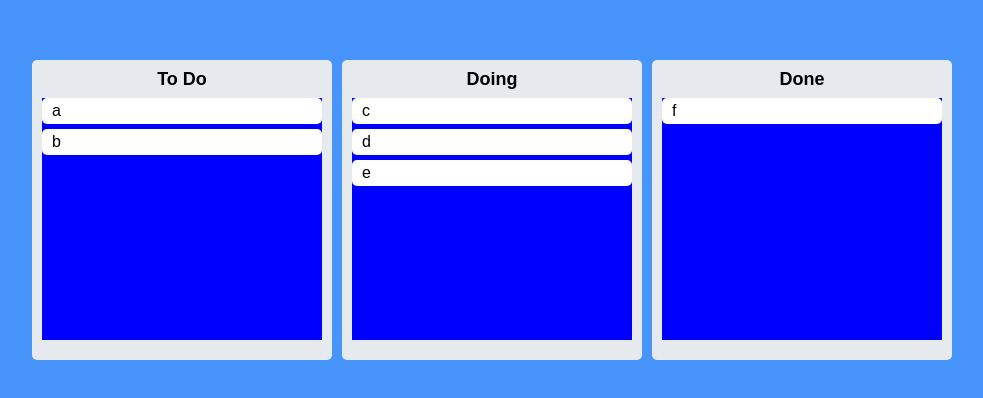
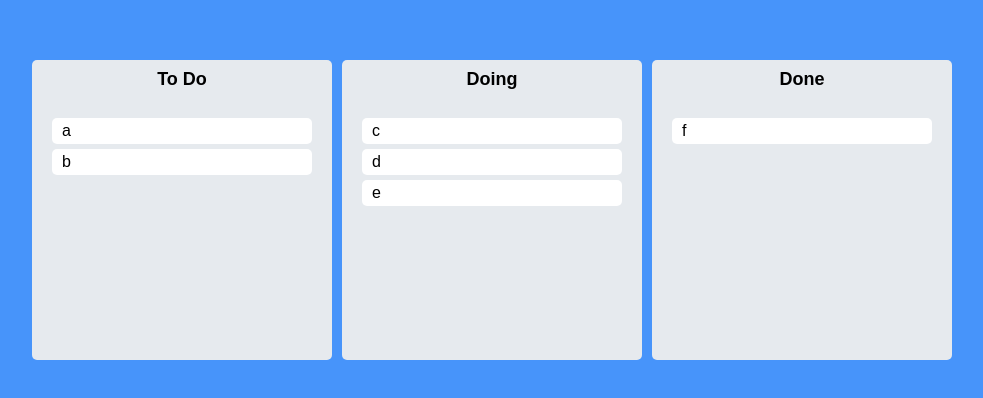
Before and after one commit to yeond23k/trello-clone, a React (Create React App) app: page / in a window 1280 px wide. Shown: the part 190-588 px from the top of the page, without its empty margins (148-1131 px from the left). Built offline with nearby package versions, Linux system fonts and the light colour scheme.

Commit message:
10. Final Styles

```diff
--- a/src/Components/Board.tsx
+++ b/src/Components/Board.tsx
@@ -4,7 +4,6 @@
 
 const Wrapper = styled.div`
   width: 300px;
-  padding: 20px 10px;
   padding-top: 10px;
   background-color: ${(props) => props.theme.boardColor};
   border-radius: 5px;
@@ -27,9 +26,14 @@
 
 const Area = styled.div<IAreaProps>`
   background-color: ${(props) =>
-    props.isDraggingOver ? "pink" : props.isDraggingFromThis ? "red" : "blue"};
+    props.isDraggingOver
+      ? "#dfe6e9"
+      : props.isDraggingFromThis
+      ? "#b2bec2"
+      : "transparent"};
   flex-grow: 1;
   transition: background-color 0.3s ease-in-out;
+  padding: 20px;
 `;
 
 interface IBoardProps {
--- a/src/Components/DraggableCard.tsx
+++ b/src/Components/DraggableCard.tsx
@@ -2,11 +2,14 @@
 import { Draggable } from "react-beautiful-dnd";
 import styled from "styled-components";
 
-const Card = styled.div`
+const Card = styled.div<{ isDragging: boolean }>`
   border-radius: 5px;
   padding: 5px 10px;
   margin-bottom: 5px;
-  background-color: ${(props) => props.theme.cardColor};
+  background-color: ${(props) =>
+    props.isDragging ? "#74b9ff" : props.theme.cardColor};
+  box-shadow: ${(props) =>
+    props.isDragging ? "0px 2px 5px rgba(0,0,0,0.05)" : "none"};
 `;
 
 interface IDraggableCardProps {
@@ -17,8 +20,9 @@
 const DraggableCard = ({ toDo, index }: IDraggableCardProps) => {
   return (
     <Draggable key={toDo} draggableId={toDo} index={index}>
-      {(provided) => (
+      {(provided, snapshot) => (
         <Card
+          isDragging={snapshot.isDragging}
           ref={provided.innerRef}
           {...provided.draggableProps}
           {...provided.dragHandleProps}
```
